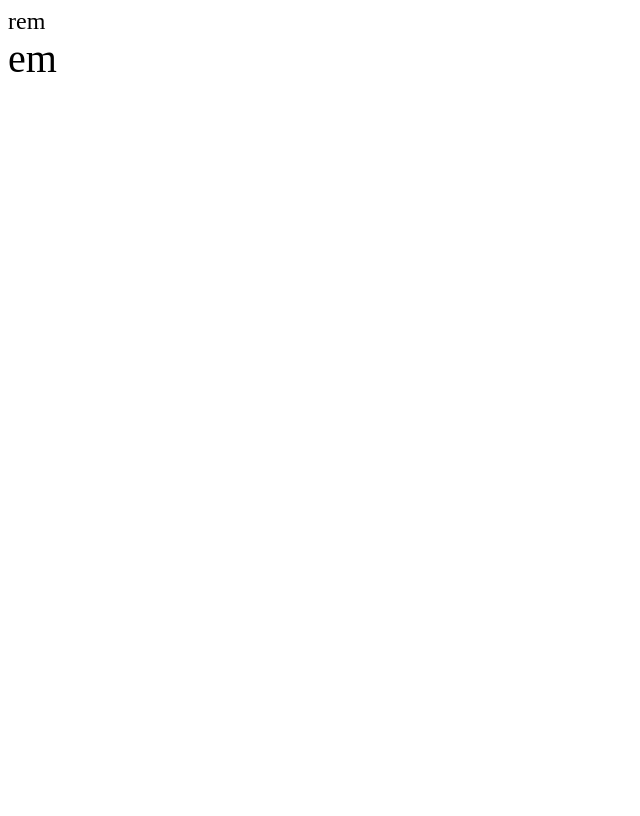
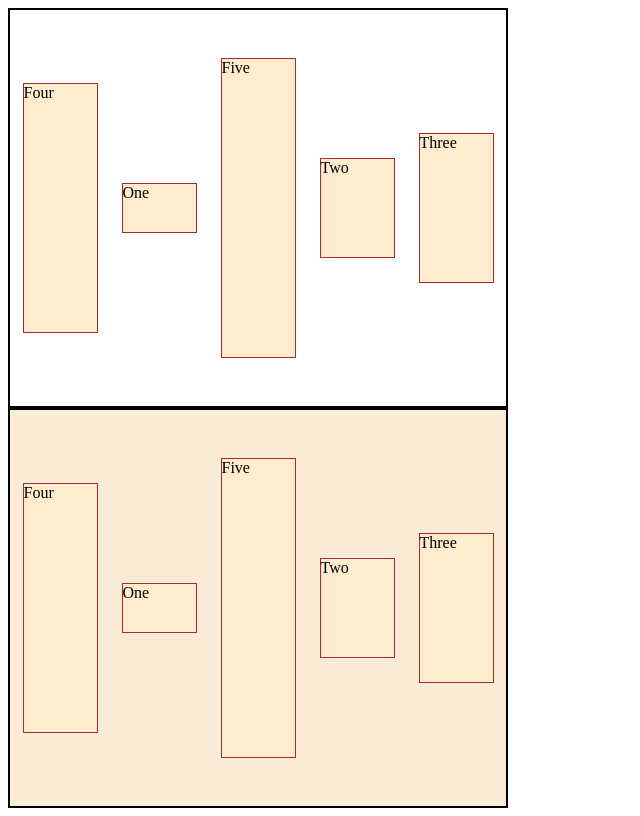
Before and after one commit to ChrisBerg03/week-3-html, a plain HTML site: page index.html in a window 1280 px wide. Shown: the whole page, without its empty margins (0-640 px from the left). Drawn offline with Linux system fonts and the light colour scheme.

Commit message:
added flex and css

```diff
--- a/css/styles.css
+++ b/css/styles.css
@@ -1,39 +1,92 @@
 * {
     box-sizing: border-box;
-    font-size: 12px;
 }
 
-/* .parent-div {
-    width: 200px;
-    height: 500px;
+.container {
     border: 2px solid black;
+    height: 400px;
+    width: 500px;
+    display: flex;
+
+    /* This is a shorthand for flex-wrap and flex-direction
+    flex-flow: row wrap */
+    flex-wrap: wrap;
+    flex-direction: row;
+    justify-content: center;
+    align-items: center;
+
+    /* X-axis
+    justify-content: flex-start; ( default )
+    justify-content: flex-end;
+    justify-content: center;
+    justify-content: space-between;
+    justify-content: space-around; */
+
+    /* Y-axis
+    align-items: strech; ( Default )
+    align-items: center;
+    align-items: flex-start;
+    align-items: flex-end; */
+
+    /* align-content is definging the spaceing between elements
+    align-content: flex-start;
+    align-content: flex-end;
+    align-content: space-around; */
+
 }
 
 .item {
-    background-color: brown;
+    border: 1px solid brown;
+    background-color: blanchedalmond;
+    width: 75px;
+    color: black;
+    margin: 12px;
 }
 
-.item-percent {
-    width: 50%;
-    height:50%;
+.item-1 {
+    height: 50px;
+    order: 3;
 }
 
-.item-view-width {
-    width: 50vw;
-    height: 50vh;
-} */
+.item-2 {
+    height: 100px;
+    order: 4
+}
+
+.item-3 {
+    height: 150px;
+    order: 5;
+
+    /* This element won't change no matter what happens to the container
+    flex-shrink: 0;
+
+    This element will do the opposite
+    flex-grow: 1; */
+}
+
+.item-4 {
+    height: 250px;
+    order: 2;
+
+}
+
+.item-5 {
+    height: 300px;
+    order: 3
+
+    /* align-self will chose the element it's being used on and move it
+    align-self: flex-end; */
+}
 
 
-.parent {
-    font-size: 20px;
+.container-2 {
+    border: 2px solid black;
+    background-color: antiquewhite;
+    height: 400px;
+    width: 500px;
+    display: flex;
+    flex-wrap: wrap;
+    flex-direction: row;
+    justify-content: center;
+    align-items: center;
 }
-
-/* rem will adjust acording to the root font size. If the root font size is 12px, and the rem is 2rem. The font size will be 24px */
-.item-rem {
-    font-size: 2rem;
-}
-
-/* em will adjust size acording to it's direct parents font size. If the parents font size is 20px, and the rem is 2em. The font size will be 40px */
-.item-em {
-    font-size: 2em;
-}
--- a/index.html
+++ b/index.html
@@ -3,17 +3,23 @@
     <head>
         <meta charset="UTF-8" />
         <meta name="viewport" content="width=device-width, initial-scale=1.0" />
-        <title>Document</title>
+        <title>Flex-box</title>
         <link rel="stylesheet" href="css/styles.css" />
     </head>
     <body>
-        <!-- <div class="parent-div">
-            <div class="item item-percent">percent</div>
-            <div class="item item-view-width">vw</div>
-        </div> -->
-        <div class="parent">
-            <div class="item item-rem">rem</div>
-            <div class="item item-em">em</div>
+        <div class="container">
+            <div class="item item-1">One</div>
+            <div class="item item-2">Two</div>
+            <div class="item item-3">Three</div>
+            <div class="item item-4">Four</div>
+            <div class="item item-5">Five</div>
+        </div>
+        <div class="container-2">
+            <div class="item item-1">One</div>
+            <div class="item item-2">Two</div>
+            <div class="item item-3">Three</div>
+            <div class="item item-4">Four</div>
+            <div class="item item-5">Five</div>
         </div>
     </body>
 </html>
```
